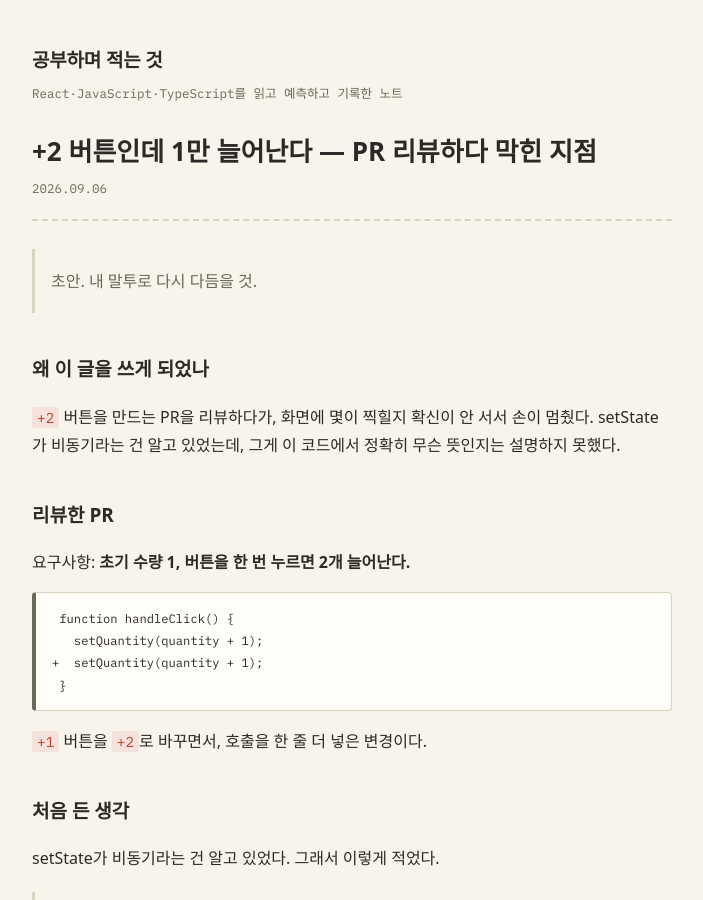
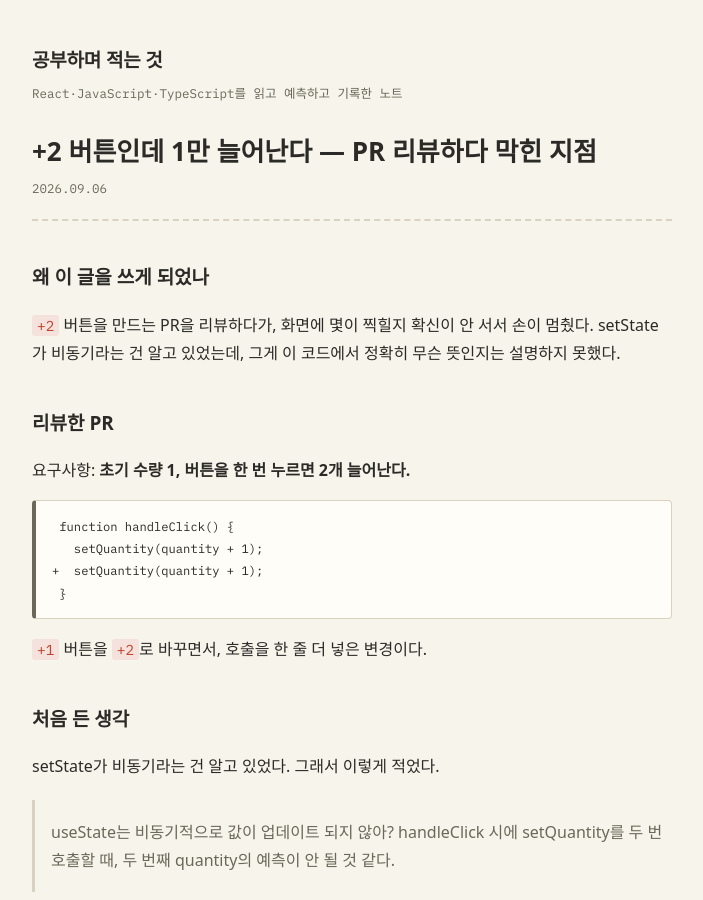
Before and after one commit to im-wen3y/im-wen3y.github.io, a Jekyll site: the page built from _posts/2026-09-06-state-queue.md, in a window 1280 px wide and 900 px high. Shown: the whole window, without its empty margins (288-991 px from the left). Built offline with Jekyll 4.4.1, drawn with Linux system fonts in a browser that asks for light colours; some web fonts are replaced.

Commit message:
첫 글 초안 표시 제거
Co-Authored-By: Claude Opus 5 <noreply@anthropic.com>
Claude-Session: https://claude.ai/code/session_01R1cTHf89iRUNbCmD2SVr3k

```diff
--- a/_posts/2026-09-06-state-queue.md
+++ b/_posts/2026-09-06-state-queue.md
@@ -3,8 +3,6 @@ layout: default
 title: "+2 버튼인데 1만 늘어난다 — PR 리뷰하다 막힌 지점"
 date: 2026-09-06
 ---
-
-> 초안. 내 말투로 다시 다듬을 것.
 
 ## 왜 이 글을 쓰게 되었나
 
```
